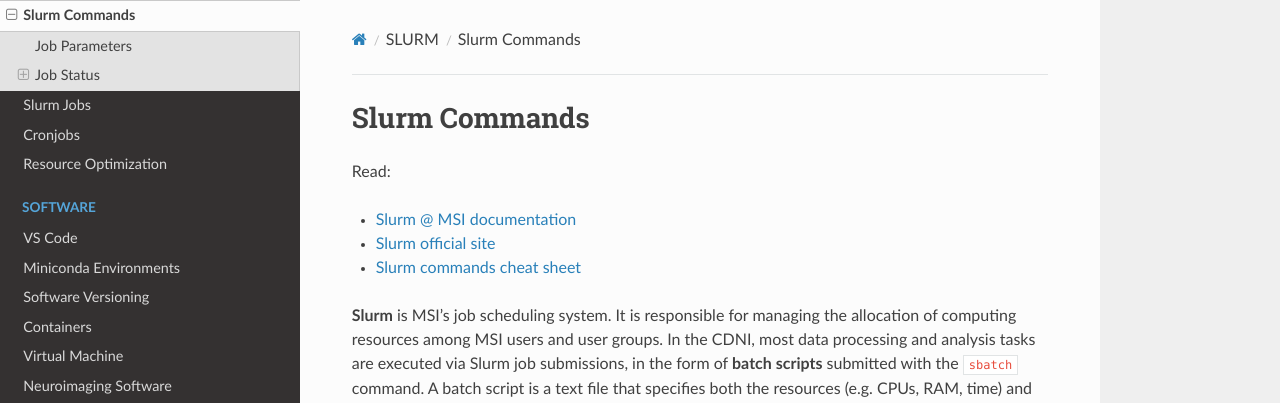
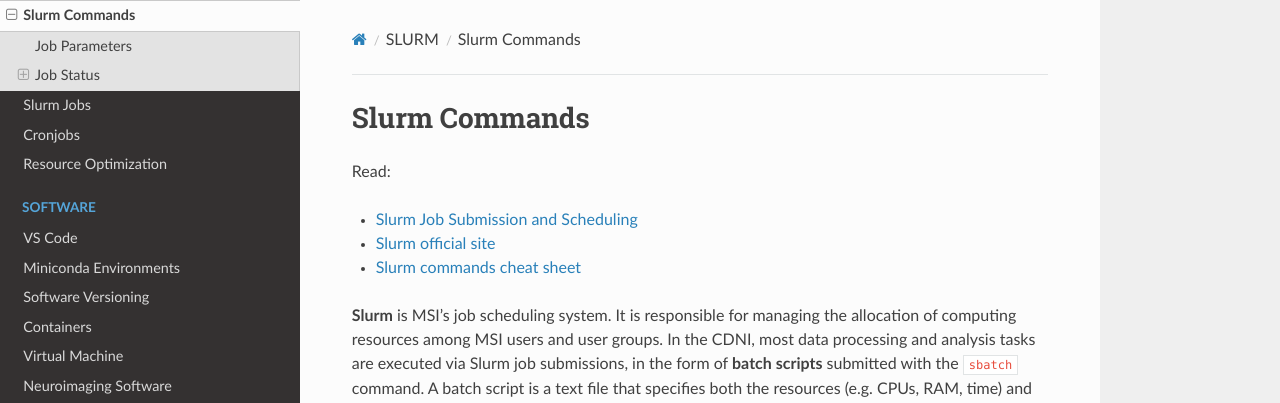
Before and after one commit to DCAN-Labs/cdni-brain, an MkDocs documentation site: the page built from docs/slurm.md, in a window 1280 px wide and 900 px high. Shown: the top 403 px of the window. Built offline with MkDocs 1.6.1, drawn with Linux system fonts in a browser that asks for light colours; nearby versions of some CDN libraries; part of the change alters nothing that is shown.

Commit message:
Update links in slurm.md for accuracy
Slurm link edit

```diff
--- a/docs/slurm.md
+++ b/docs/slurm.md
@@ -2,7 +2,7 @@
 
 Read:
 
-* [Slurm @ MSI documentation ](https://www.msi.umn.edu/slurm)
+* [Slurm Job Submission and Scheduling](https://msi.umn.edu/computing/slurm-job-submission-and-scheduling)
 * [Slurm official site](https://slurm.schedmd.com/documentation.html)
 * [Slurm commands cheat sheet](https://slurm.schedmd.com/pdfs/summary.pdf)
 
@@ -69,7 +69,7 @@ Below is a table summarizing some commands that can be used inside Slurm job scr
   <tr>
    <td>-A, --account=<em>share</em>
    </td>
-   <td><em>Optional:</em> Charge resources used by this job to the specified account. <br /> The account may be changed after job submission using the scontrol command. <br /> To choose an optimal share, see the Fairshare explanation <a href="fairshare.md">here</a>.
+   <td><em>Optional:</em> Charge resources used by this job to the specified account. <br /> The account may be changed after job submission using the scontrol command. <br /> To choose an optimal share, see the Fairshare explanation <a href="optimizing.md">here</a>.
    </td>
   </tr>
   <tr>
@@ -115,7 +115,7 @@ Below is a table summarizing some commands that can be used inside Slurm job scr
 <p>
 --partition=small,mygroup
    </td>
-   <td><em>Optional:</em> Specifies the partition to be the “small” or "mygroup" partition. <br /> The job will start at the earliest time one of these partitions can accommodate the job. <br /> You must be logged into the correct cluster access corresponding partitions. For more info, see <a href="paritions.md">here</a>.
+   <td><em>Optional:</em> Specifies the partition to be the “small” or "mygroup" partition. <br /> The job will start at the earliest time one of these partitions can accommodate the job. <br /> You must be logged into the correct cluster access corresponding partitions. For more info, see <a href="partitions.md">here</a>.
    </td>
   </tr>
   <tr>
```
